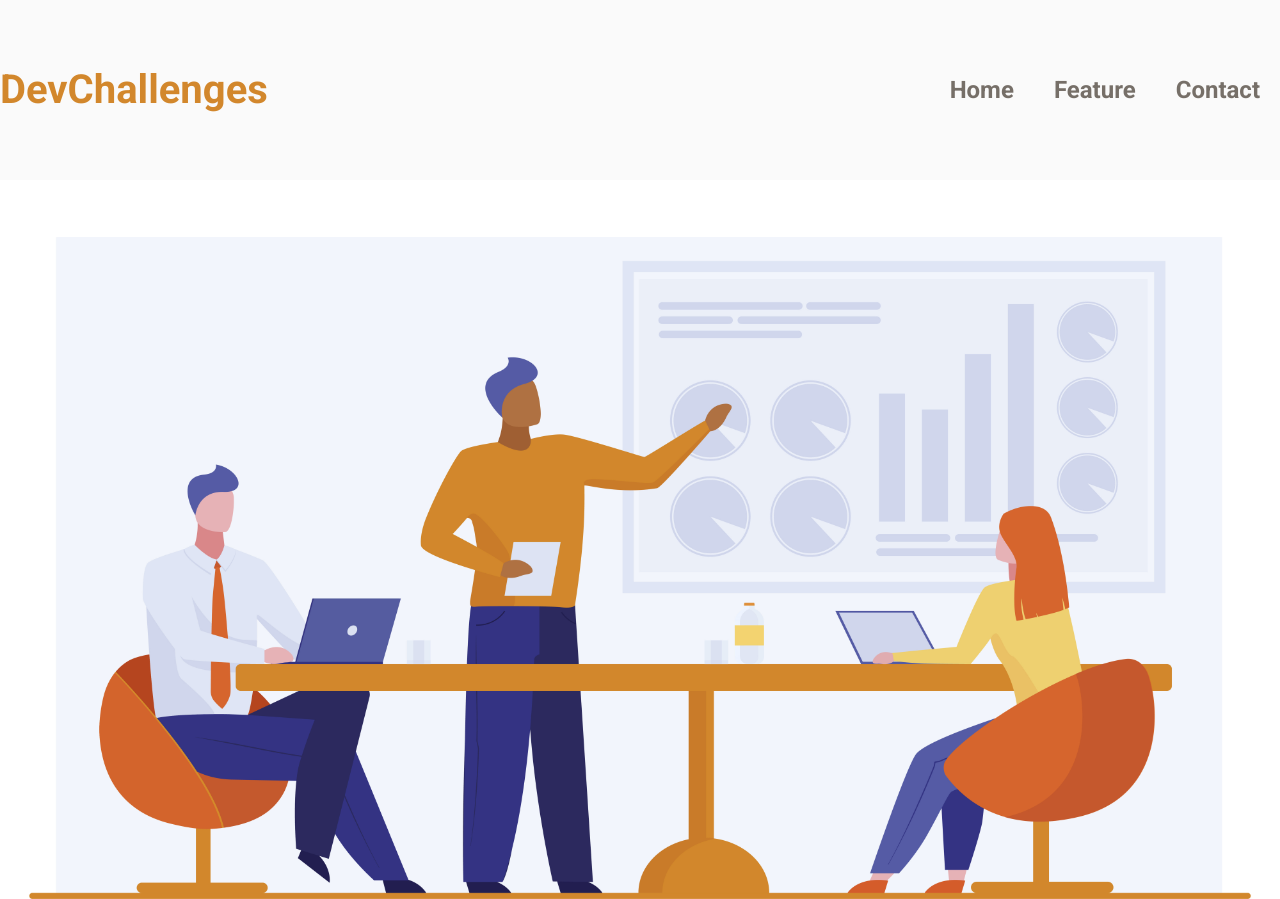
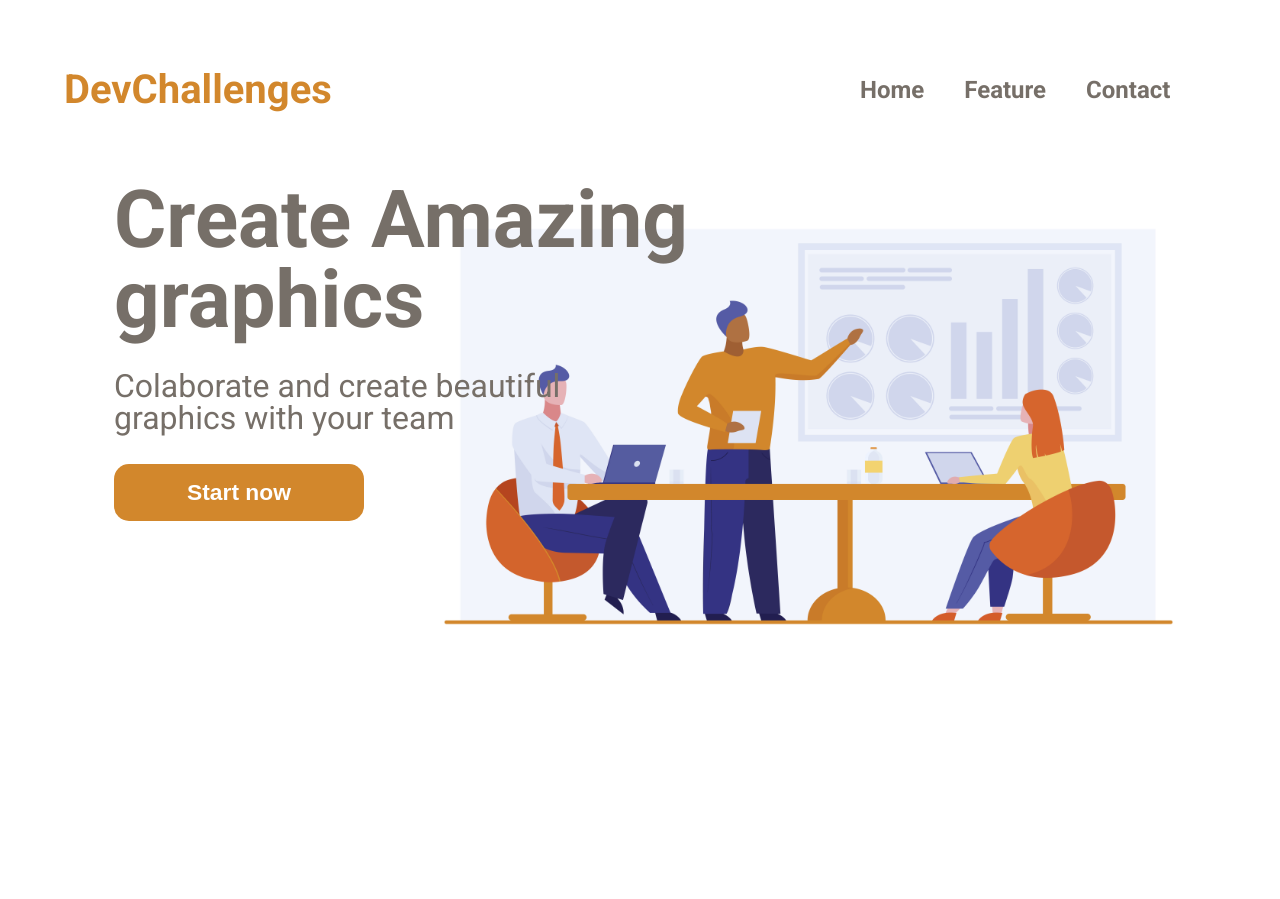
Before and after one commit to brian-izaki/DevChallenge, a plain HTML site: page index.html in a window 1280 px wide. Shown: the top 899 px of the page. After the commit the page ends 800 px from the top, so only its background shows below. Drawn offline with Linux system fonts and the light colour scheme.

Commit message:
add responsive layout desktop

```diff
--- a/css/_home.scss
+++ b/css/_home.scss
@@ -1,48 +1,93 @@
-@media(max-width: $breakpoint-mobile) {
-  .flex-container {
+.content-container {
+  display: grid;
+  grid-template-rows: 15px 1fr;
+  grid-template-columns: 1fr 400px 1fr;
+  justify-content: start;
+
+  align-items: flex-start;
+  box-sizing: border-box;
+
+  .img-content {
+    grid-row: 2 / 3;
+    grid-column: 2 / 4;
+  }
+
+  .text-content {
+    grid-row: 1 / 3;
+    grid-column: 1 / 3;
     display: flex;
-    align-items: center;
     justify-content: center;
     flex-direction: column;
-    width: 100vw;
-    padding: 0 20px;
-    box-sizing: border-box;
+    gap: 30px;
+
+    margin-left: 50px;
+
+    .titulo {
+      font-weight: 700;
+      font-size: 5rem;
+    }
+
+    p {
+      font-size: 2rem;
+    }
+
+    button {
+      width: 250px;
+      padding: 15px 0;
+      border: none;
+      border-radius: 15px;
+      background: $main-color;
+
+      font-size: 1.425rem;
+      font-weight: 700;
+      color: $background;
+
+      cursor: pointer;
+      transition: ease .5s;
+
+      &:hover {
+        filter: brightness(80%)
+      }
+
+    }
   }
+}
 
-  .content-container  {
-    display: grid;
+@media (max-width: $breakpoint-mobile) {
+  .content-container {
+    grid-template-rows: 1fr 1fr;
     grid-template-columns: 1fr;
     justify-items: center;
-    align-items: center;
     padding: 60px 10px 0;
-    box-sizing: border-box;
+
+    .img-content {
+      grid-row: 1 / 2;
+      grid-column: 1 / 2;
+    }
 
     .text-content {
-      display: flex;
-      justify-content: center;
+      grid-row: 2 / 3;
+      grid-column: 1 / 2;
+      flex-direction: column;
       align-items: center;
-      flex-direction: column;
       gap: 30px;
-      width: 250px;
-      padding-top: 20px;
       text-align: center;
+
+      margin-left: 0;
 
       .titulo {
         font-weight: 700;
         font-size: 2rem;
       }
 
+      p {
+        font-size: 1rem;
+      }
+
       button {
         width: 200px;
-        padding: 15px 0;
-        border: none;
-        border-radius: 15px;
-        background: $main-color;
         font-size: 1.2rem;
-        font-weight: 700;
-        color: $background;
       }
     }
-
   }
 }
--- a/css/_variables.scss
+++ b/css/_variables.scss
@@ -1,4 +1,4 @@
-$background: #FAFAFA;
+$background: #FFFFFF;
 $text-color: #766F68;
 $main-color: #D2872C;
 
--- a/css/styles.scss
+++ b/css/styles.scss
@@ -3,6 +3,15 @@
 @import './home';
 @import './menu';
 
+.flex-container {
+  display: flex;
+  align-items: center;
+  justify-content: center;
+  flex-direction: column;
+  width: 98vw;
+  padding: 0 5%;
+  box-sizing: border-box;
+}
 
 body {
   background: $background;
--- a/index.html
+++ b/index.html
@@ -34,7 +34,7 @@
 
       <div class="text-content">
         <h1 class="titulo">Create Amazing <br /> graphics</h1>
-        <p>Colaborate and create beautiful graphics with your team</p>
+        <p>Colaborate and create beautiful <br> graphics with your team</p>
         <button>Start now</button>
       </div>
 
```
Also changed, not shown: css/styles.min.css, 1 other file.
